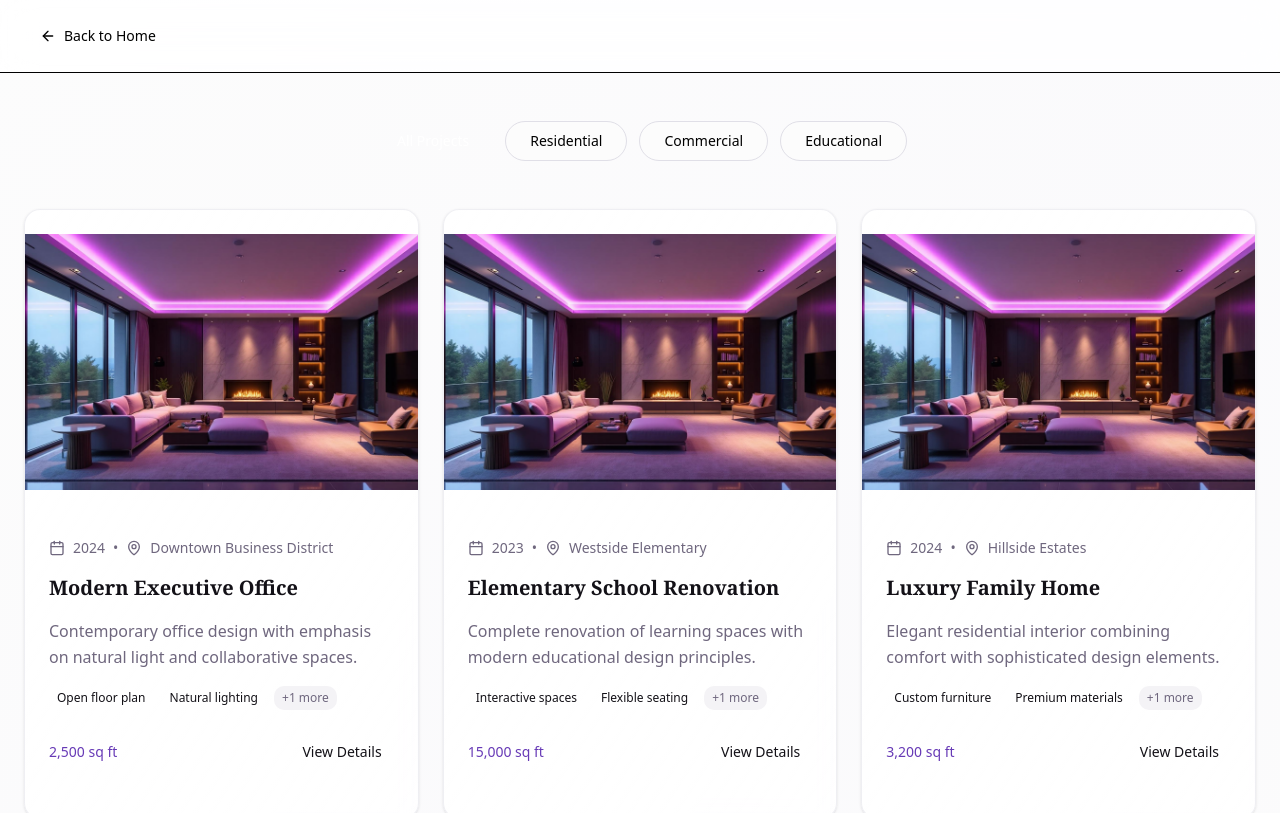
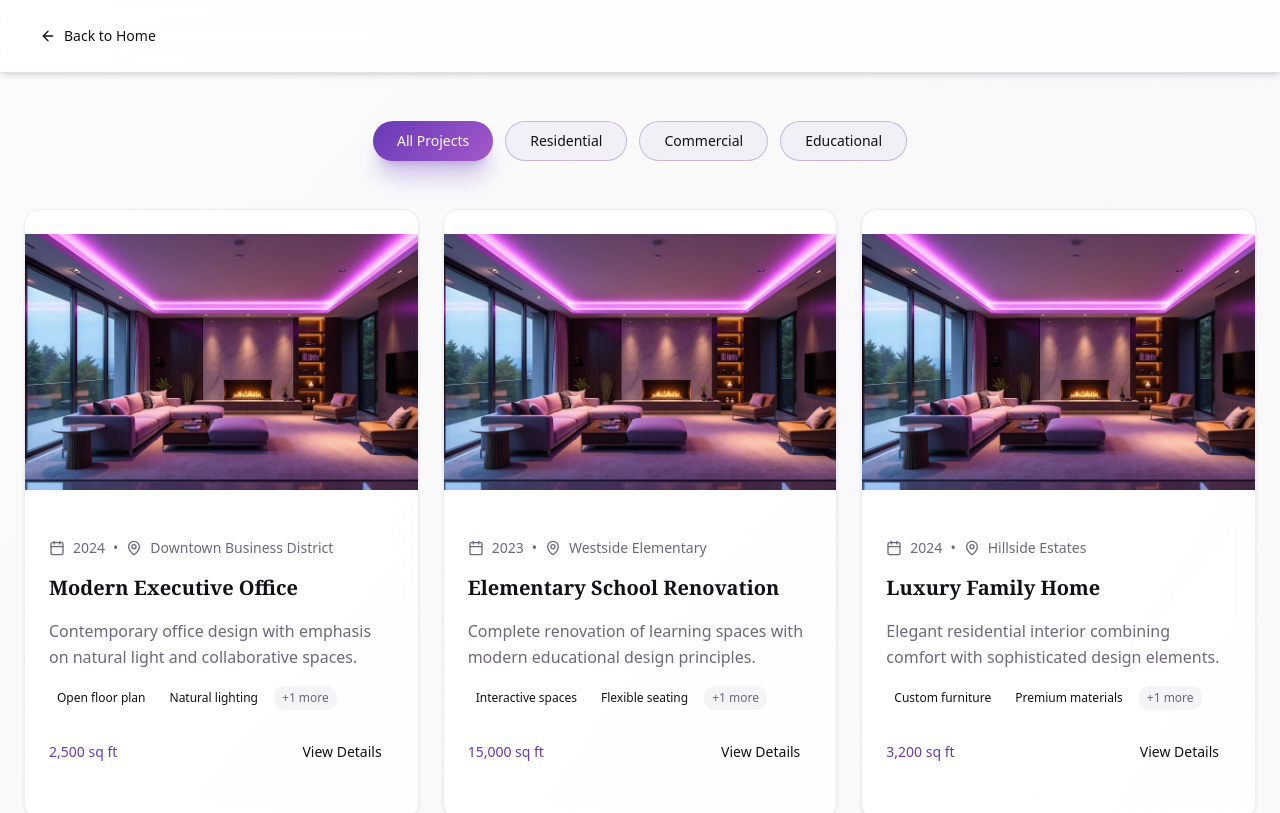
Before and after one commit to Abhishek10351/style-and-space, a Next.js app: page /gallery in a window 1280 px wide. Shown: the top 813 px of the page. Built offline with nearby package versions, Linux system fonts and the light colour scheme.

Commit message:
fix gallery bugs

```diff
--- a/src/app/globals.css
+++ b/src/app/globals.css
@@ -132,4 +132,32 @@
         --sidebar-border: hsl(220, 13%, 91%);
         --sidebar-ring: hsl(217.2, 91.2%, 59.8%);
     }
+
+    * {
+        @apply border-border;
+    }
+
+    body {
+        @apply bg-background text-foreground;
+        /* Custom scrollbar styling */
+        scrollbar-width: thin;
+        scrollbar-color: hsl(var(--primary) / 0.3) hsl(var(--muted));
+    }
+
+    /* Webkit browsers scrollbar */
+    ::-webkit-scrollbar {
+        width: 8px;
+    }
+
+    ::-webkit-scrollbar-track {
+        @apply bg-muted;
+    }
+
+    ::-webkit-scrollbar-thumb {
+        @apply bg-primary/30 rounded-full;
+    }
+
+    ::-webkit-scrollbar-thumb:hover {
+        @apply bg-primary/50;
+    }
 }
--- a/src/components/Gallery.tsx
+++ b/src/components/Gallery.tsx
@@ -127,7 +127,7 @@ const Gallery = () => {
     return (
         <div className="min-h-screen bg-gradient-to-br from-background via-secondary/30 to-background">
             {/* Enhanced Header */}
-            <div className="border-b bg-card/80 backdrop-blur-lg sticky top-0 z-30 shadow-soft">
+            <div className="border-b bg-card/80 backdrop-blur-lg sticky top-0 z-30 shadow-md">
                 <div className="container mx-auto px-6 py-4">
                     <div className="flex items-center justify-between">
                         <Link href="/">
@@ -161,8 +161,8 @@ const Gallery = () => {
                                     rounded-full px-6 py-2 transition-all duration-300 transform hover:scale-105
                                     ${
                                         filter === category.id
-                                            ? "bg-gradient-primary text-white shadow-glow"
-                                            : "hover:bg-primary/5 hover:border-primary/30"
+                                            ? "bg-(image:--gradient-primary) shadow-xl shadow-primary/30"
+                                            : "bg-primary/5 border-primary/30"
                                     }
                                 `}
                             >
@@ -187,7 +187,7 @@ const Gallery = () => {
                     {filteredProjects.map((project, index) => (
                         <Card
                             key={`${project.id}-${filter}`}
-                            className="group overflow-hidden cursor-pointer transition-all duration-500 transform hover:scale-[1.02] hover:shadow-elegant bg-gradient-to-br from-card to-card/80 backdrop-blur-sm border-border/50 hover:border-primary/30 animate-fade-in"
+                            className="group overflow-hidden cursor-pointer transition-all duration-500 transform hover:scale-[1.02] hover:shadow-2xl bg-gradient-to-br from-card to-card/80 backdrop-blur-sm border-border/50 hover:border-primary/30 animate-fade-in"
                             style={{ animationDelay: `${index * 100}ms` }}
                             onClick={() => openLightbox(project)}
                         >
@@ -195,13 +195,13 @@ const Gallery = () => {
                                 <img
                                     src={project.image}
                                     alt={project.title}
-                                    className="w-full h-64 object-cover transition-all duration-700 ease-elegant group-hover:scale-110 group-hover:brightness-110"
+                                    className="w-full h-64 object-cover transition-all duration-700 ease-out group-hover:scale-110 group-hover:brightness-110"
                                 />
                                 <div className="absolute inset-0 bg-gradient-to-t from-black/60 via-transparent to-transparent opacity-0 group-hover:opacity-100 transition-all duration-500" />
 
                                 {/* Floating Category Badge */}
                                 <div className="absolute bottom-4 left-4 opacity-0 group-hover:opacity-100 transition-all duration-300 transform translate-y-2 group-hover:translate-y-0">
-                                    <span className="inline-block px-3 py-1 bg-white/90 backdrop-blur-sm text-foreground text-sm rounded-full capitalize font-medium shadow-soft">
+                                    <span className="inline-block px-3 py-1 bg-white/90 backdrop-blur-sm text-foreground text-sm rounded-full capitalize font-medium shadow-sm">
                                         {project.category}
                                     </span>
                                 </div>
@@ -288,7 +288,7 @@ const Gallery = () => {
             {/* Enhanced Lightbox Modal */}
             {lightboxImage && (
                 <div className="fixed inset-0 bg-black/90 backdrop-blur-sm z-50 flex items-center justify-center p-4 animate-fade-in">
-                    <div className="relative max-w-4xl w-full max-h-[90vh] bg-card rounded-2xl overflow-hidden shadow-elegant animate-scale-in">
+                    <div className="relative max-w-4xl w-full max-h-[90vh] bg-card rounded-2xl overflow-hidden shadow-2xl animate-scale-in">
                         {/* Close Button */}
                         <Button
                             variant="ghost"
@@ -370,7 +370,7 @@ const Gallery = () => {
 
                                 <div className="pt-6">
                                     <Link href={`/project/${lightboxImage.id}`}>
-                                        <Button className="w-full bg-gradient-primary hover:shadow-glow transition-all duration-300">
+                                        <Button className="w-full bg-gradient-primary hover:shadow-xl hover:shadow-primary/30 transition-all duration-300">
                                             View Full Project Details
                                         </Button>
                                     </Link>
```
